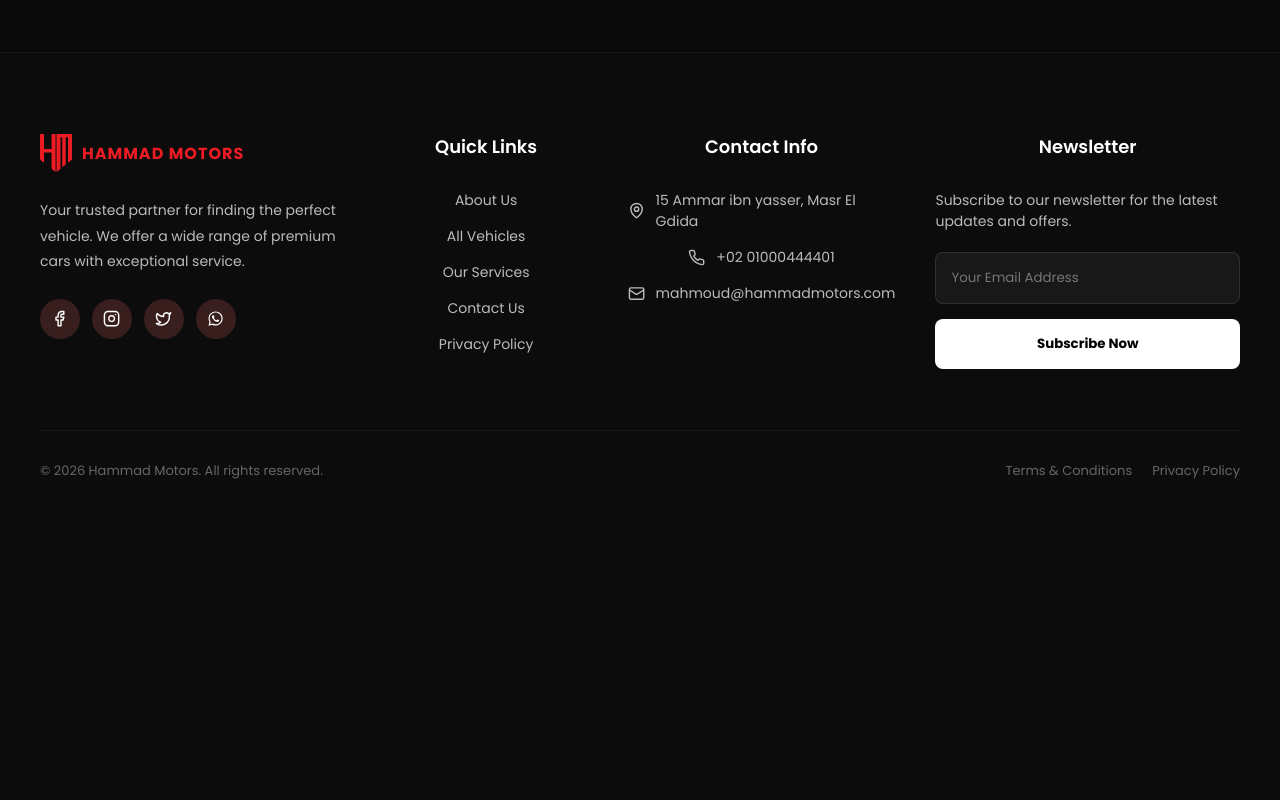
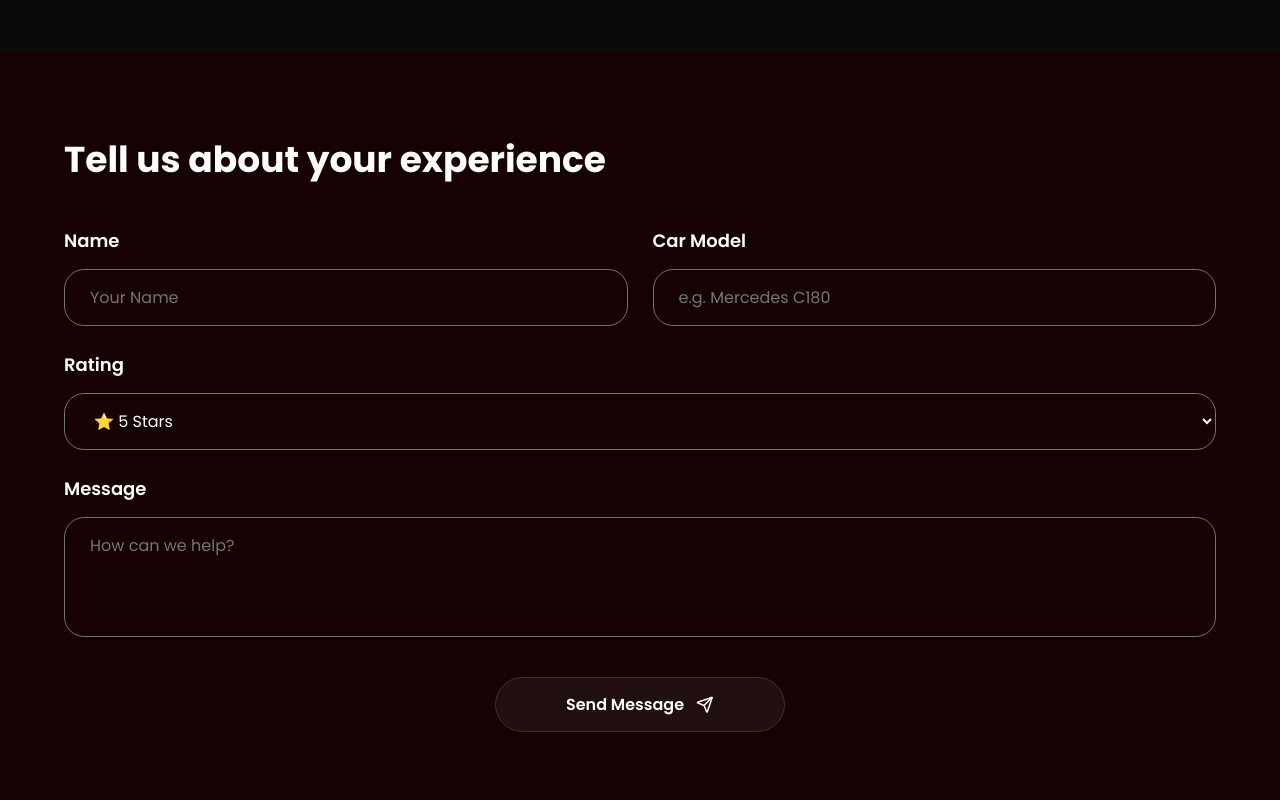
Before and after one commit to jailanhammad/graduation_project, a React (Create React App) app: page /Reviews in a window 1280 px wide. Shown: the part 2560-3360 px from the top of the page. Before the commit the page ends 3071 px from the top, so only its background shows below. Built offline with nearby package versions, Linux system fonts and the light colour scheme.

Commit message:
supabase-connect

```diff
--- a/package.json
+++ b/package.json
@@ -3,6 +3,7 @@
   "version": "0.1.0",
   "private": true,
   "dependencies": {
+    "@emailjs/browser": "^4.4.1",
     "@supabase/supabase-js": "^2.101.1",
     "@testing-library/dom": "^10.4.1",
     "@testing-library/jest-dom": "^6.9.1",
--- a/src/components/getintouch.jsx
+++ b/src/components/getintouch.jsx
@@ -1,120 +1,136 @@
-import React from 'react';
+import React, { useState } from 'react';
+import { supabase } from '../supabase';
 import './getintouch.css';
 import mobile from "../assets/contact/mobile.svg";
 import time from "../assets/contact/time.svg";
 import loc from "../assets/contact/loc.svg";
-import email from "../assets/contact/email.svg";
+import emailIcon from "../assets/contact/email.svg";
 import send from "../assets/contact/send.svg";
 
 const Getintouch = () => {
+    const [formData, setFormData] = useState({
+        full_name: '',
+        phone: '',
+        email: '',
+        message: ''
+    });
+    const [isSubmitting, setIsSubmitting] = useState(false);
 
+    const handleChange = (e) => {
+        setFormData({ ...formData, [e.target.id]: e.target.value });
+    };
 
+    const handleFormSubmit = async (e) => {
+        e.preventDefault();
+        setIsSubmitting(true);
 
-    const handleFormSubmit = (e) => {
-        e.preventDefault();
-        alert("Message sent! Congratulations, we will contact you soon.");
-        e.target.reset();
+        try {
+            const { error: supabaseError } = await supabase
+                .from('contact_messages')
+                .insert([
+                    {
+                        full_name: formData.full_name,
+                        phone: formData.phone,
+                        email: formData.email,
+                        message: formData.message
+                    }
+                ]);
+
+            if (supabaseError) throw supabaseError;
+
+            alert("Message sent! We will contact you soon.");
+
+            setFormData({ full_name: '', phone: '', email: '', message: '' });
+
+        } catch (error) {
+            console.error("Supabase Error:", error.message);
+            alert("Could not save your message. Please try again.");
+        } finally {
+            setIsSubmitting(false);
+        }
     };
 
     return (
-        <>
-
-
-
-<section class="get-in-touch">
-
+        <section className="get-in-touch">
             <div className='get-coloumn'>
-
-            <div class="section-title-9">
+                <div className="section-title-9">
                     <h2>Get In Touch</h2>
                     <p>Have questions? We are here to help. Reach out to our team today.</p>
                 </div>
+
                 <div className='rows'>
-
-        <form class="contact-form" onSubmit={handleFormSubmit}>
-
-
-                        <div class="input-box">
+                    <form className="contact-form" onSubmit={handleFormSubmit}>
+                        <div className="input-box">
                             <label>Name</label>
-                            <input type="text" placeholder="Your Name" required />
+                            <input
+                                type="text" id="full_name" placeholder="Your Name"
+                                value={formData.full_name} onChange={handleChange} required
+                            />
                         </div>
-                        <div class="input-box">
+                        <div className="input-box">
                             <label>Phone</label>
-                            <input type="tel" placeholder="Phone Number" required />
+                            <input
+                                type="tel" id="phone" placeholder="Phone Number"
+                                value={formData.phone} onChange={handleChange} required
+                            />
                         </div>
-                        <div class="input-box">
+                        <div className="input-box">
                             <label>Email</label>
-                            <input type="email" placeholder="email@example.com" required />
+                            <input
+                                type="email" id="email" placeholder="email@example.com"
+                                value={formData.email} onChange={handleChange} required
+                            />
                         </div>
-                        <div class="input-box">
+                        <div className="input-box">
                             <label>Message</label>
-                            <textarea placeholder="How can we help?" rows="4" required></textarea>
+                            <textarea
+                                id="message" placeholder="How can we help?" rows="4"
+                                value={formData.message} onChange={handleChange} required
+                            ></textarea>
                         </div>
-                        <button type="submit" class="send-btn">Send Message
-                        <img src={send} className='send'/>
+                        <button type="submit" className="send-btn" disabled={isSubmitting}>
+                            {isSubmitting ? "Sending..." : "Send Message"}
+                            <img src={send} className='send' alt="send icon"/>
                         </button>
                     </form>
 
-
-        <div class="contact-wrapper">
-
-
-        <div class="info-container">
-            <div class="info-item">
-                <div class="icon-box"><i class="fas fa-phone">
-                <img src={mobile}/>
-                </i></div>
-                <div class="info-text">
+                    <div className="contact-wrapper">
+                        <div className="info-container">
+                            <div className="info-item">
+                                <div className="icon-box"><img src={mobile} alt="mobile"/></div>
+                                <div className="info-text">
                                     <h4>Phone</h4>
                                     <span>+02 01000444401</span>
                                     <span>+02 01000004471</span>
                                 </div>
                             </div>
-
-            <div class="info-item">
-                <div class="icon-box"><i class="fas fa-map-marker-alt">
-                <img src={loc}/>
-                </i></div>
-                <div class="info-text">
+                            <div className="info-item">
+                                <div className="icon-box"><img src={loc} alt="location"/></div>
+                                <div className="info-text">
                                     <h4>Address</h4>
                                     <span>Branch 1: 15 Ibrahim El-Naggar St., Heliopolis</span>
                                     <span>Branch 2: 12 Ammar Ibn Yasser St., Heliopolis</span>
                                 </div>
                             </div>
-
-            <div class="info-item">
-                <div class="icon-box"><i class="fas fa-envelope">
-                    <img src={email}/>
-                </i></div>
-                <div class="info-text">
+                            <div className="info-item">
+                                <div className="icon-box"><img src={emailIcon} alt="email"/></div>
+                                <div className="info-text">
                                     <h4>Email</h4>
                                     <span>mahmoud@hammadmotors.com</span>
                                 </div>
                             </div>
-
-            <div class="info-item">
-                <div class="icon-box"><i class="fas fa-envelope">
-                    <img src={time}/>
-                </i></div>
-                <div class="info-text">
+                            <div className="info-item">
+                                <div className="icon-box"><img src={time} alt="time"/></div>
+                                <div className="info-text">
                                     <h4>Working Hours</h4>
                                     <span>Everyday from 12:00 PM to 10:00 AM</span>
                                 </div>
                             </div>
                         </div>
                     </div>
-
-
-
                 </div>
-
-
-
             </div>
-
         </section>
-
-        </>
     );
 }
 
--- a/src/components/reviewscard.css
+++ b/src/components/reviewscard.css
@@ -198,7 +198,7 @@
   display: grid;
   grid-template-columns: 1.2fr 1fr;
   gap: 80px;
-  max-width: 1300px;
+  max-width: 1400px;
   width: 100%;
 }
 
@@ -334,7 +334,7 @@
 }
 
 .container-888 {
-  max-width: 1300px;
+  max-width: 1400px;
   margin: 0 auto;
 }
 
@@ -447,3 +447,139 @@
     transform: translateY(0);
   }
 }
+
+
+
+
+.leave-review-section-333 {
+  background-color: #160202;
+  padding: 80px 5%;
+  display: flex;
+  flex-direction: column;
+  align-items: center;
+}
+
+.review-title-box-333 {
+  width: 100%;
+  max-width: 1400px;
+  margin-bottom: 40px;
+}
+
+.review-title-box-333 h2 {
+  color: #fff;
+  font-size: clamp(24px, 4vw, 36px);
+  font-weight: 700;
+}
+
+.review-form-333 {
+  width: 100%;
+  max-width: 1400px;
+  display: grid;
+  grid-template-columns: 1fr 1fr;
+  gap: 25px;
+}
+
+.input-wrapper-333 {
+  display: flex;
+  flex-direction: column;
+  gap: 15px;
+}
+
+.full-width-333 {
+  grid-column: span 2;
+}
+
+.input-wrapper-333 label {
+  color: #ffffff;
+  font-size: 18px;
+  font-weight: 600;
+}
+
+.review-form-333 input,
+.review-form-333 textarea,
+.review-form-333 select {
+  background: transparent;
+  border: 1px solid #737373;
+  border-radius: 20px;
+  padding: 15px 25px;
+  color: #fff;
+  font-size: 16px;
+  outline: none;
+  transition: 0.3s ease;
+}
+
+.review-form-333 textarea {
+  border-radius: 20px;
+  min-height: 120px;
+  resize: none;
+}
+
+.review-form-333 input:focus,
+.review-form-333 textarea:focus {
+  border-color: #666;
+  background: rgba(255, 255, 255, 0.03);
+}
+
+.submit-wrapper-333 {
+  grid-column: span 2;
+  display: flex;
+  justify-content: center;
+  margin-top: 15px;
+}
+
+.submit-review-btn-333 {
+  background: rgba(255, 255, 255, 0.05);
+  color: #ffffff;
+  border: 1px solid #333;
+  padding: 14px 70px;
+  border-radius: 50px;
+  font-size: 16px;
+  font-weight: 600;
+  cursor: pointer;
+  display: flex;
+  align-items: center;
+  gap: 12px;
+  transition: all 0.3s ease;
+}
+
+.submit-review-btn-333:hover {
+  background: #ED1C24;
+  color: #ffffff;
+  transform: translateY(-2px);
+}
+
+@media (max-width: 768px) {
+
+  .leave-review-section-333 {
+      padding: 60px 20px;
+  }
+
+  .review-title-box-333 {
+      text-align: center;
+      margin-bottom: 30px;
+  }
+
+  .review-form-333 {
+      display: flex;
+      flex-direction: column;
+      gap: 20px;
+  }
+
+  .full-width-333 {
+      grid-column: span 1;
+  }
+
+  .input-wrapper-333 input,
+  .review-form-333 textarea,
+  .review-form-333 select {
+      width: 100%;
+      font-size: 15px;
+      padding: 12px 20px;
+  }
+
+  .submit-review-btn-333 {
+      width: 100%;
+      justify-content: center;
+      padding: 16px;
+  }
+}
--- a/src/components/reviewscard.jsx
+++ b/src/components/reviewscard.jsx
@@ -1,13 +1,50 @@
-import React from 'react';
+import React, { useState } from 'react';
+import { supabase } from '../supabase';
 import './reviewscard.css';
+
 import room6 from "../assets/gallery/room6.png";
 import client from "../assets/reviews/client.png";
 import boy from "../assets/reviews/boy.png";
 import girl from "../assets/reviews/girl.png";
 import ahmed from "../assets/reviews/ahmed.png";
+import send from "../assets/contact/send.svg";
 
 const ReviewsCard = () => {
 
+  const [reviewData, setReviewData] = useState({
+    client_name: '',
+    car_model: '',
+    rating: 5,
+    comment: ''
+  });
+
+  const [loading, setLoading] = useState(false);
+
+  const handleSubmit = async (e) => {
+    e.preventDefault();
+    setLoading(true);
+
+    try {
+
+      const { error } = await supabase.from('reviews').insert([reviewData]);
+
+      if (error) throw error;
+
+      alert("Review posted successfully! Check your Gmail.");
+
+      setReviewData({
+        client_name: '',
+        car_model: '',
+        rating: 5,
+        comment: ''
+      });
+
+    } catch (err) {
+      alert("Error: " + err.message);
+    } finally {
+      setLoading(false);
+    }
+  };
 
   const testimonialsData = [
     {
@@ -44,11 +81,8 @@ const ReviewsCard = () => {
     }
   ];
 
-
   return (
     <>
-
-
       <div className="main-container-999">
         <img src={room6} alt="" />
         <section className="hero-section-999">
@@ -84,7 +118,6 @@ const ReviewsCard = () => {
         </section>
       </div>
 
-
       <div className="customer-happiness-container">
         <div className="customer-happiness-content">
           <div className="customer-happiness-text-section">
@@ -104,7 +137,6 @@ const ReviewsCard = () => {
           </div>
         </div>
       </div>
-
 
       <section className="testimonials-section-888">
         <div className="container-888">
@@ -146,7 +178,57 @@ const ReviewsCard = () => {
         </div>
       </section>
 
+      <section className="leave-review-section-333">
+        <div className="review-title-box-333">
+          <h2>Tell us about your experience</h2>
+        </div>
 
+        <form className="review-form-333" onSubmit={handleSubmit}>
+          <div className="input-wrapper-333">
+            <label>Name</label>
+            <input
+              type="text" placeholder="Your Name" required
+              value={reviewData.client_name}
+              onChange={(e) => setReviewData({...reviewData, client_name: e.target.value})}
+            />
+          </div>
+
+          <div className="input-wrapper-333">
+            <label>Car Model</label>
+            <input
+              type="text" placeholder="e.g. Mercedes C180"
+              value={reviewData.car_model}
+              onChange={(e) => setReviewData({...reviewData, car_model: e.target.value})}
+            />
+          </div>
+
+          <div className="input-wrapper-333 full-width-333">
+            <label>Rating</label>
+            <select
+              value={reviewData.rating}
+              onChange={(e) => setReviewData({...reviewData, rating: parseInt(e.target.value)})}
+            >
+              {[5,4,3,2,1].map(num => <option key={num} value={num}> ⭐ {num} Stars</option>)}
+            </select>
+          </div>
+
+          <div className="input-wrapper-333 full-width-333">
+            <label>Message</label>
+            <textarea
+              placeholder="How can we help?" required
+              value={reviewData.comment}
+              onChange={(e) => setReviewData({...reviewData, comment: e.target.value})}
+            ></textarea>
+          </div>
+
+          <div className="submit-wrapper-333">
+            <button type="submit" className="submit-review-btn-333" disabled={loading}>
+              {loading ? "Sending..." : "Send Message"}
+              <img src={send} style={{width: '18px'}} alt="send icon" />
+            </button>
+          </div>
+        </form>
+      </section>
     </>
   );
 };
```
Also changed, not shown: 1 other file (tests, documents, lock files or other folders). Lines whose indentation alone changed are shown as unchanged.
